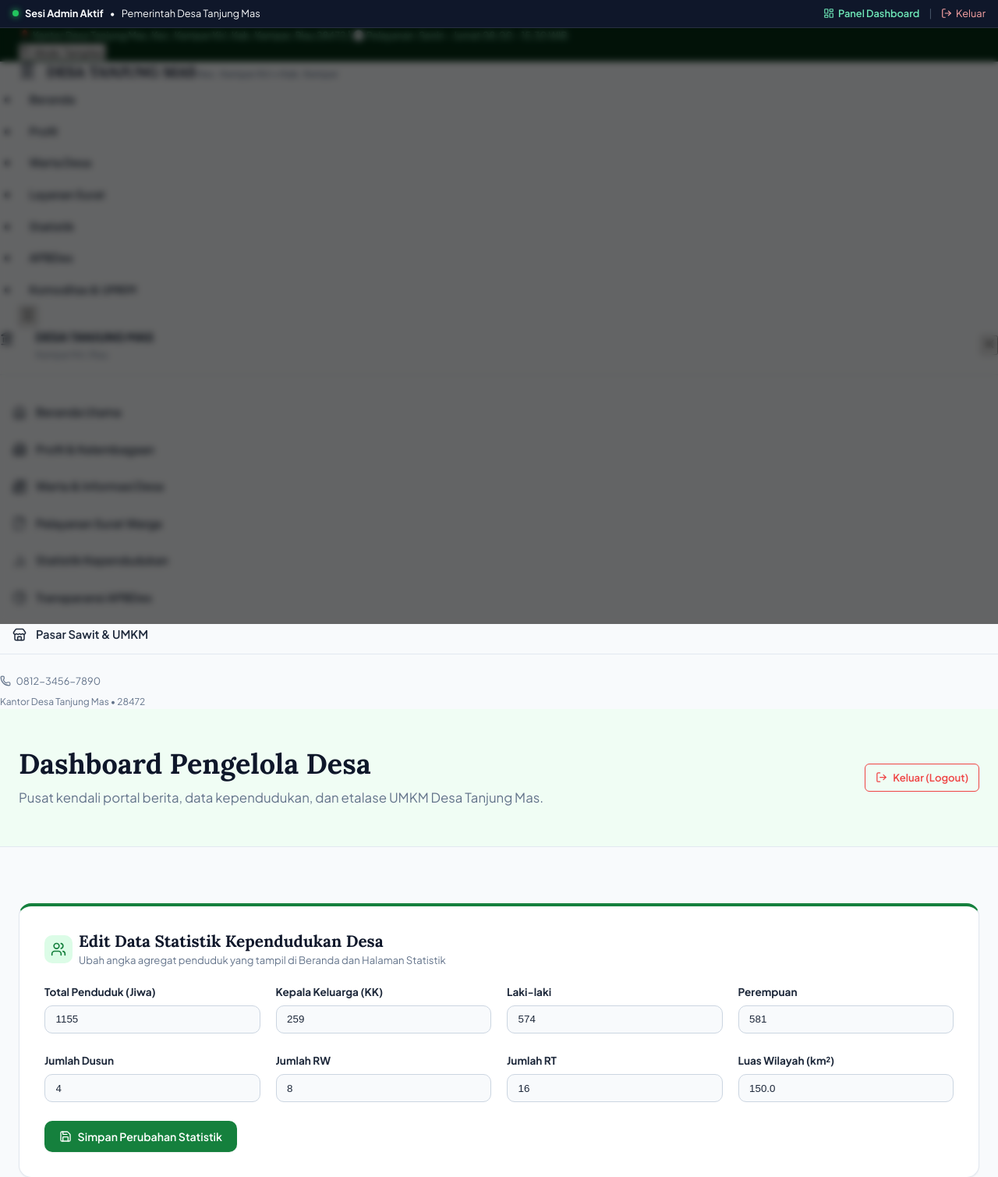
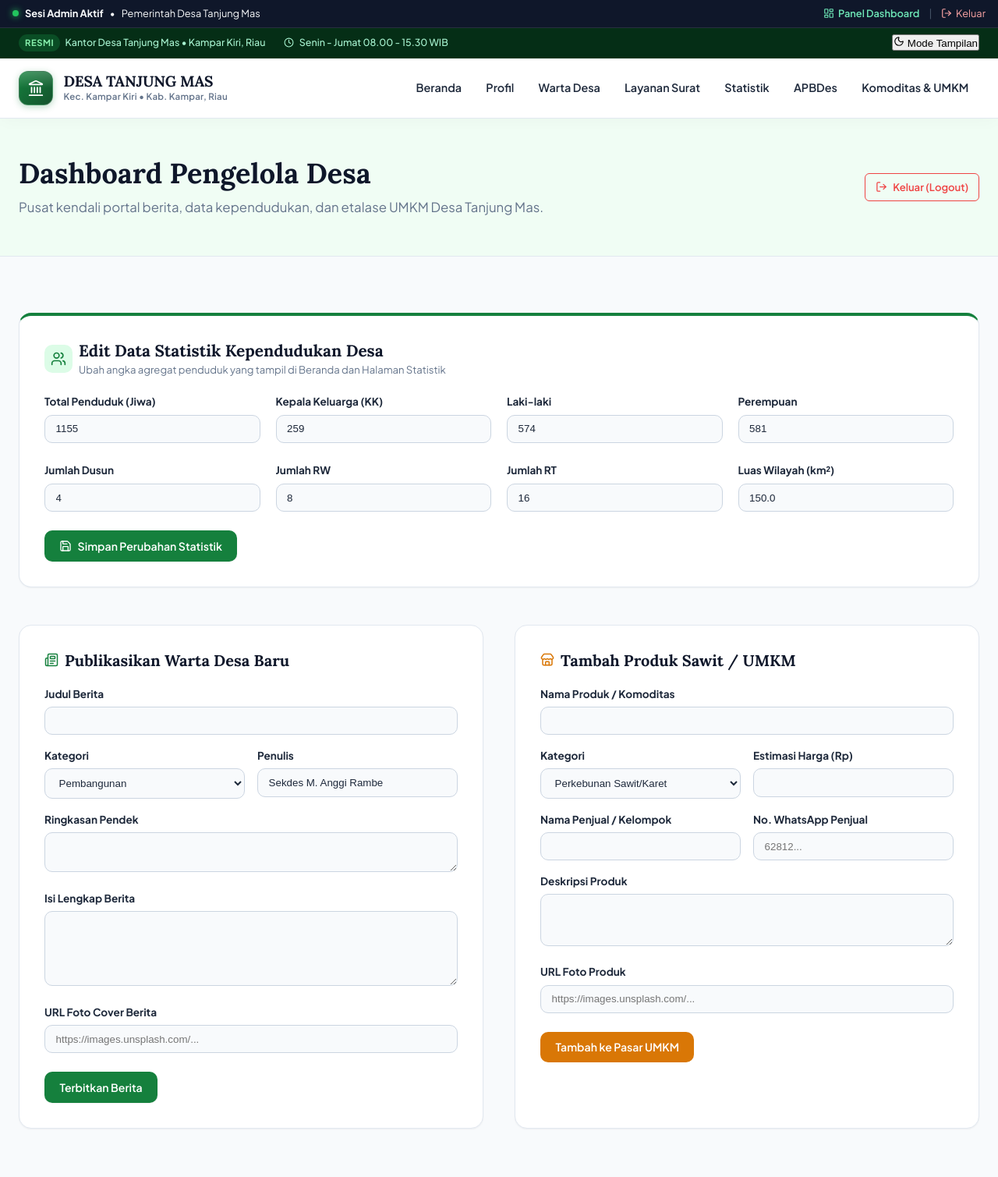
Before and after one commit to nakapediaa-afk/desa-tanjungmas, a Laravel app: page /admin/dashboard in a window 1280 px wide. Shown: the top 1509 px of the page at 78% size. Run offline with Laravel 12, Linux system fonts and the light colour scheme; the visitor is signed in with stand-in values (Sample User, id 1); data comes from the database, SQL or seed files in the repository.

Commit message:
fix: resolve drawer backdrop blur overlay and align navigation classes in app.blade.php

```diff
--- a/resources/views/layouts/app.blade.php
+++ b/resources/views/layouts/app.blade.php
@@ -86,14 +86,19 @@
 
     <!-- Top Info Bar (Public) -->
     <div class="topbar">
-        <div class="container topbar-content">
-            <div class="topbar-left">
-                <span>📍 Kantor Desa Tanjung Mas, Kec. Kampar Kiri, Kab. Kampar, Riau 28472</span>
-                <span class="topbar-divider">|</span>
-                <span>🕒 Pelayanan: Senin - Jumat 08.00 - 15.30 WIB</span>
+        <div class="container topbar-wrapper">
+            <div class="topbar-info">
+                <div class="topbar-item">
+                    <span class="topbar-badge">RESMI</span>
+                    <span>Kantor Desa Tanjung Mas &bull; Kampar Kiri, Riau</span>
                 </div>
-            <div class="topbar-right">
-                <button id="themeToggle" class="theme-toggle-btn" title="Ganti Tema Tampilan" aria-label="Toggle Theme">
+                <div class="topbar-item">
+                    <i data-lucide="clock" style="width:13px; height:13px;"></i>
+                    <span>Senin - Jumat 08.00 - 15.30 WIB</span>
+                </div>
+            </div>
+            <div>
+                <button id="themeToggle" class="theme-toggle-btn" title="Ganti Mode Tampilan" aria-label="Toggle Theme">
                     <i id="themeIcon" data-lucide="moon" style="width:14px; height:14px;"></i>
                     <span id="themeText">Mode Tampilan</span>
                 </button>
@@ -101,57 +106,57 @@
         </div>
     </div>
 
-    <!-- Main Navigation Bar -->
-    <header class="navbar-wrapper">
-        <nav class="container navbar">
+    <!-- Main Navigation Header -->
+    <header class="header">
+        <div class="container nav-wrapper">
             <a href="{{ route('home') }}" class="brand-link" aria-label="Beranda Desa Tanjung Mas">
-                <div class="brand-logo-icon">
+                <div class="brand-emblem">
                     <i data-lucide="landmark" style="width:22px; height:22px;"></i>
                 </div>
-                <div class="brand-info">
+                <div class="brand-text">
                     <span class="brand-title">DESA TANJUNG MAS</span>
-                    <span class="brand-subtitle">Kec. Kampar Kiri &bull; Kab. Kampar</span>
+                    <span class="brand-subtitle">Kec. Kampar Kiri &bull; Kab. Kampar, Riau</span>
                 </div>
             </a>
 
-            <!-- Desktop Nav Items -->
-            <ul class="nav-links">
-                <li><a href="{{ route('home') }}" class="nav-link {{ request()->routeIs('home') ? 'active' : '' }}">Beranda</a></li>
-                <li><a href="{{ route('profil.index') }}" class="nav-link {{ request()->routeIs('profil.*') ? 'active' : '' }}">Profil</a></li>
-                <li><a href="{{ route('berita.index') }}" class="nav-link {{ request()->routeIs('berita.*') ? 'active' : '' }}">Warta Desa</a></li>
-                <li><a href="{{ route('layanan.index') }}" class="nav-link {{ request()->routeIs('layanan.*') ? 'active' : '' }}">Layanan Surat</a></li>
-                <li><a href="{{ route('statistik.index') }}" class="nav-link {{ request()->routeIs('statistik.*') ? 'active' : '' }}">Statistik</a></li>
-                <li><a href="{{ route('apbdes.index') }}" class="nav-link {{ request()->routeIs('apbdes.*') ? 'active' : '' }}">APBDes</a></li>
-                <li><a href="{{ route('umkm.index') }}" class="nav-link {{ request()->routeIs('umkm.*') ? 'active' : '' }}">Komoditas &amp; UMKM</a></li>
+            <!-- Desktop Nav Menu -->
+            <ul class="nav-menu">
+                <li class="nav-item"><a href="{{ route('home') }}" class="nav-link {{ request()->routeIs('home') ? 'active' : '' }}">Beranda</a></li>
+                <li class="nav-item"><a href="{{ route('profil.index') }}" class="nav-link {{ request()->routeIs('profil.*') ? 'active' : '' }}">Profil</a></li>
+                <li class="nav-item"><a href="{{ route('berita.index') }}" class="nav-link {{ request()->routeIs('berita.*') ? 'active' : '' }}">Warta Desa</a></li>
+                <li class="nav-item"><a href="{{ route('layanan.index') }}" class="nav-link {{ request()->routeIs('layanan.*') ? 'active' : '' }}">Layanan Surat</a></li>
+                <li class="nav-item"><a href="{{ route('statistik.index') }}" class="nav-link {{ request()->routeIs('statistik.*') ? 'active' : '' }}">Statistik</a></li>
+                <li class="nav-item"><a href="{{ route('apbdes.index') }}" class="nav-link {{ request()->routeIs('apbdes.*') ? 'active' : '' }}">APBDes</a></li>
+                <li class="nav-item"><a href="{{ route('umkm.index') }}" class="nav-link {{ request()->routeIs('umkm.*') ? 'active' : '' }}">Komoditas &amp; UMKM</a></li>
             </ul>
 
             <!-- Mobile Hamburger Button -->
-            <button id="drawerOpenBtn" class="drawer-btn" aria-label="Buka Menu Navigasi">
+            <button id="drawerOpenBtn" class="mobile-toggle" aria-label="Buka Menu Navigasi">
                 <i data-lucide="menu" style="width:20px; height:20px;"></i>
             </button>
-        </nav>
+        </div>
     </header>
 
     <!-- Mobile Navigation Drawer -->
+    <div id="mobileDrawer" class="mobile-drawer">
         <div id="drawerBackdrop" class="drawer-backdrop"></div>
-    <div id="mobileDrawer" class="drawer">
+        <div class="drawer-panel">
             <div class="drawer-header">
                 <div style="display:flex; align-items:center; gap:0.6rem;">
-                <div class="brand-logo-icon" style="width:36px; height:36px;">
+                    <div class="brand-emblem" style="width:36px; height:36px; border-radius:8px;">
                         <i data-lucide="landmark" style="width:18px; height:18px;"></i>
                     </div>
                     <div>
-                    <div style="font-weight:800; font-size:0.95rem; color:var(--text-primary);">DESA TANJUNG MAS</div>
+                        <div style="font-weight:700; font-size:0.95rem; color:var(--text-heading);">DESA TANJUNG MAS</div>
                         <div style="font-size:0.75rem; color:var(--text-muted);">Kampar Kiri, Riau</div>
                     </div>
                 </div>
-            <button id="drawerCloseBtn" class="drawer-close" aria-label="Tutup Menu">
-                <i data-lucide="x" style="width:18px; height:18px;"></i>
+                <button id="drawerCloseBtn" aria-label="Tutup Menu" style="background:none; border:none; color:var(--text-muted); cursor:pointer; padding:0.25rem; display:grid; place-items:center;">
+                    <i data-lucide="x" style="width:20px; height:20px;"></i>
                 </button>
             </div>
 
-        <div class="drawer-body">
-            <div class="drawer-links">
+            <div class="drawer-nav">
                 <a href="{{ route('home') }}" class="drawer-link {{ request()->routeIs('home') ? 'active' : '' }}">
                     <i data-lucide="home" style="width:18px; height:18px;"></i>
                     <span>Beranda Utama</span>
```
Lines whose indentation alone changed are shown as unchanged.
